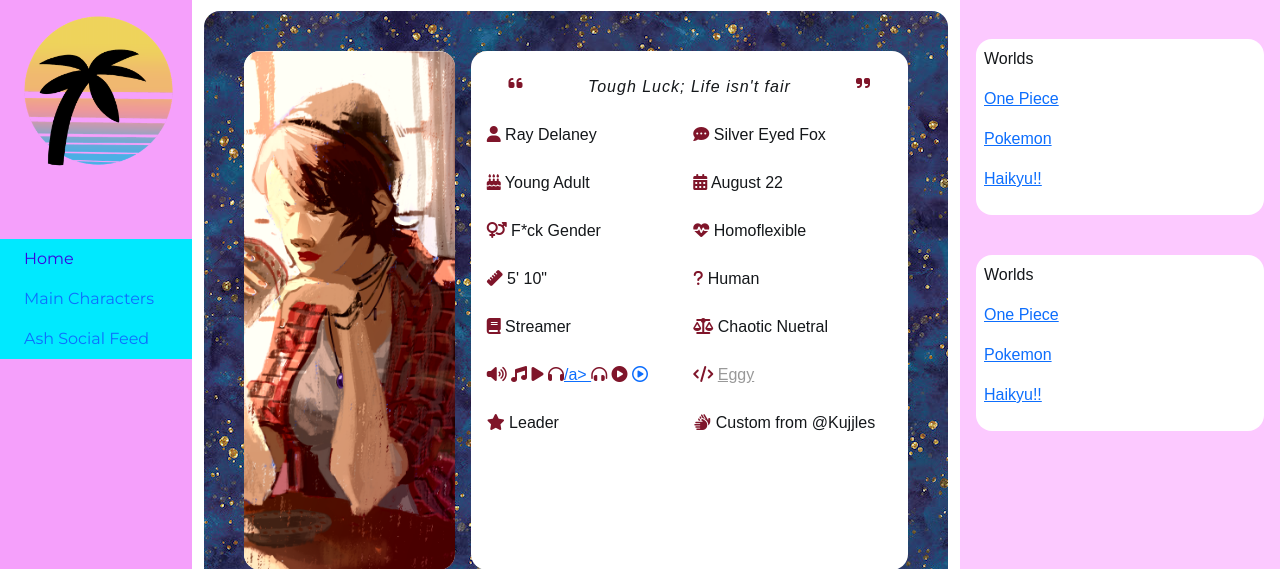
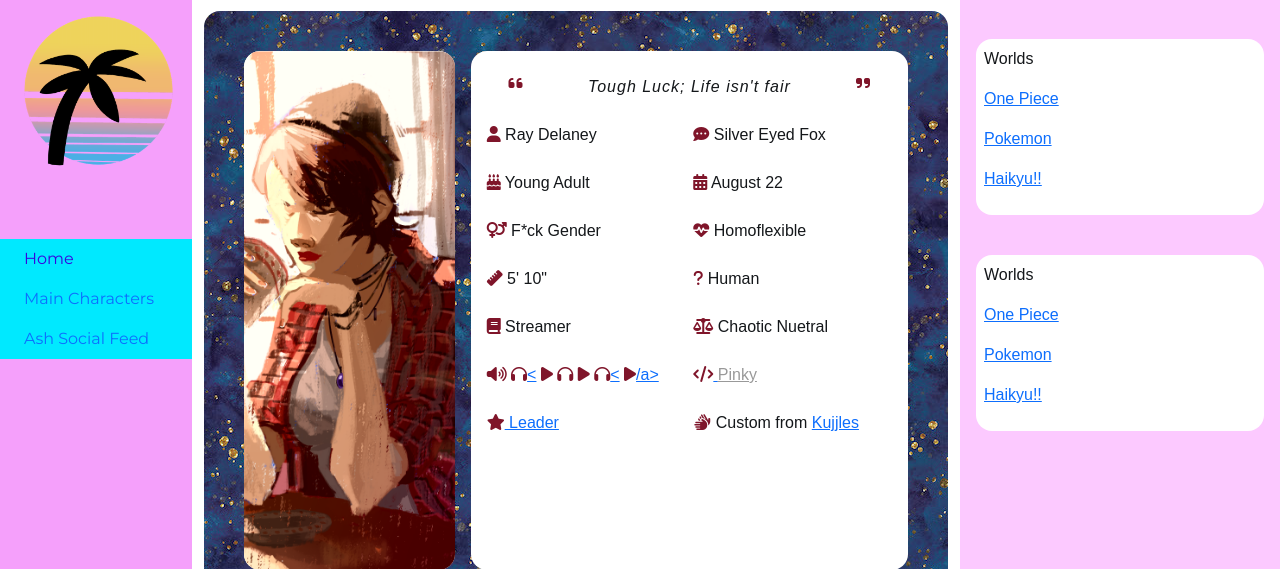
Before and after one commit to KosmicKisses/character-website, a PHP site: page /ray_main-profile.php in a window 1280 px wide. Shown: the part 151-720 px from the top of the page. Run offline with PHP 8.4, Linux system fonts and the light colour scheme; some libraries are stand-ins or nearby versions.

Commit message:
Fixed music icons and switch order

```diff
--- a/ray_main-profile.php
+++ b/ray_main-profile.php
@@ -57,24 +57,24 @@
             </div>
             <div class="pr-md-1 mb-3" id="once">
               <i class="fas fa-volume-up"></i>
-              <a href="https://www.youtube.com/watch?v=1k8craCGpgs" target="_blank"><i class="fas fa-music"></i></a>
+              <a href="https://www.youtube.com/watch?v=1k8craCGpgs" target="_blank"><i class="fas fa-headphones"></i><</a>
               <a href="https://www.youtube.com/watch?v=5Nrv5teMc9Y" target="_blank"><i class="fas fa-play"></i></a>
-              <a href="https://www.youtube.com/watch?v=Xn676-fLq7I" target="_blank"><i class="fas fa-headphones"></i>/a>
-              <a href="https://www.youtube.com/watch?v=btPJPFnesV4" target="_blank"><i class="fas fa-headphones-alt"></i></a>
-              <a href="https://www.youtube.com/watch?v=ERoS6y5zE0Y" target="_blank"><i class="fas fa-play-circle"></i></a>
-              <a href="https://www.youtube.com/watch?v=7Xf-Lesrkuc" target="_blank"><i class="far fa-play-circle"></i></a>
+              <a href="https://www.youtube.com/watch?v=Xn676-fLq7I" target="_blank"><i class="fas fa-headphones"></i></a>
+              <a href="https://www.youtube.com/watch?v=btPJPFnesV4" target="_blank"><i class="fas fa-play"></i></a>
+              <a href="https://www.youtube.com/watch?v=ERoS6y5zE0Y" target="_blank"><i class="fas fa-headphones"></i><</a>
+              <a href="https://www.youtube.com/watch?v=7Xf-Lesrkuc" target="_blank"><i class="fas fa-play"></i>/a>
+            </div>
+              <div class="pr-md-1 mb-3" id="trece">
+              <i class="fas fa-star"></i>
+              Leader
             </div>
             <div class="pl-md-1 mb-3" id="doce">
               <i class="fas fa-code"></i>
-              <a href="/Eggy" style="color: #999;">Eggy</a>
-            </div>
-            <div class="pr-md-1 mb-3" id="trece">
-              <i class="fas fa-star"></i>
-              Leader
+              <a href="https://toyhou.se/Pinky" style="color: #999;">Pinky</a>
             </div>
             <div class="pl-md-1 mb-3" id="catorce">
               <i class="fas fa-hands"></i>
-              Custom from @Kujjles
+              Custom from <a href="https://toyhou.se/Kujjles">Kujjles</a>
             </div>
           </div>
         </div>
```
